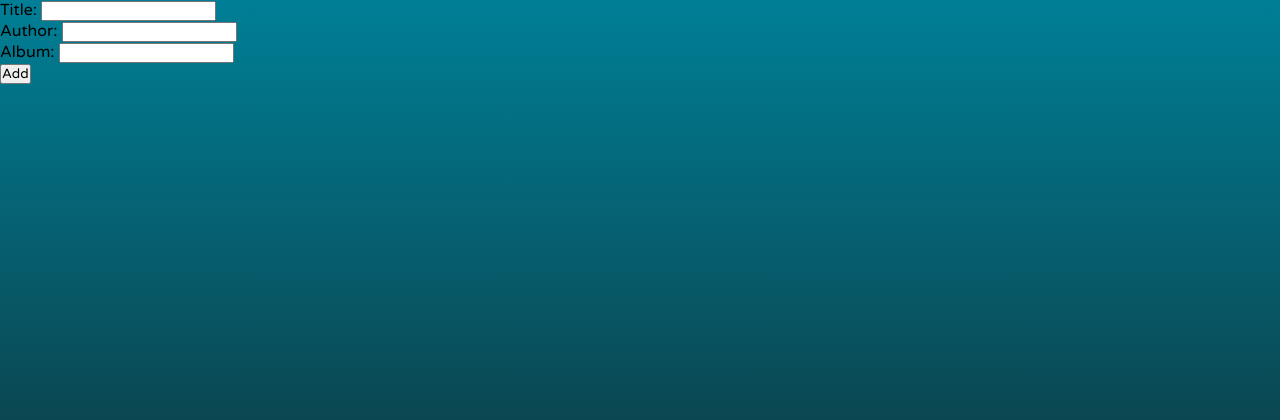
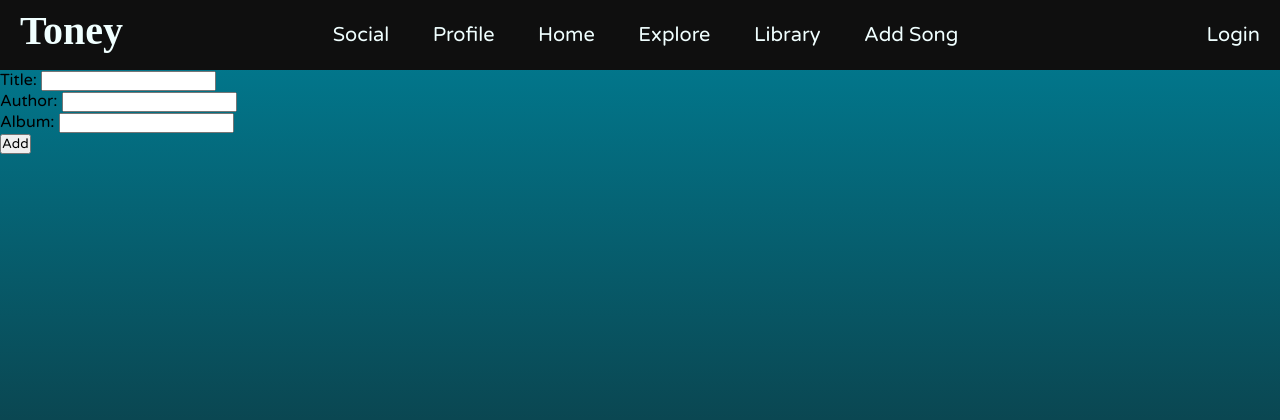
Before and after one commit to Flymajt/Web-project, a Flask app: page /add-song in a window 1280 px wide. Shown: the top 420 px of the page. Run offline with Flask 3, Linux system fonts and the light colour scheme; some web fonts are replaced.

Commit message:
Quick add song button

```diff
--- a/app/views/templates/Explore.html
+++ b/app/views/templates/Explore.html
@@ -16,6 +16,7 @@
         <a href="explore" class="btn">Explore</a>
         <a href="library" class="btn">Library</a>
         <a href="login" class="btne">Login</a>
+        <a href="add-song" class="btn">Add Song</a>
     </div>
 </body>
 </html>
--- a/app/views/templates/Library.html
+++ b/app/views/templates/Library.html
@@ -15,6 +15,7 @@
         <a href="/" class="btn">Home</a>
         <a href="explore" class="btn">Explore</a>
         <a href="library" class="btn">Library</a>
+        <a href="add-song" class="btn">Add Song</a>
         <a href="login" class="btne">Login</a>
     </div>
     <a href="easter-egg.html" class="Easter">Easter</a>
--- a/app/views/templates/Profile.html
+++ b/app/views/templates/Profile.html
@@ -15,6 +15,7 @@
         <a href="/" class="btn">Home</a>
         <a href="explore" class="btn">Explore</a>
         <a href="library" class="btn">Library</a>
+        <a href="add-song" class="btn">Add Song</a>
         <a href="login" class="btne">Login</a>
     </div>
 
--- a/app/views/templates/Social.html
+++ b/app/views/templates/Social.html
@@ -16,6 +16,7 @@
         <a href="/" class="btn">Home</a>
         <a href="explore" class="btn">Explore</a>
         <a href="library" class="btn">Library</a>
+        <a href="add-song" class="btn">Add Song</a>
         <a href="login" class="btne">Login</a>
     </div>
 
--- a/app/views/templates/add_music.html
+++ b/app/views/templates/add_music.html
@@ -7,6 +7,16 @@
     <link rel="stylesheet" href="static/style.css">
 </head>
 <body class="pozadi">
+    <div class="nav">
+        <h1><a href="/" class="title">Toney</a></h1>
+        <a href="social" class="btn">Social</a>
+        <a href="profile" class="profile-button">Profile</a>
+        <a href="/" class="btn">Home</a>
+        <a href="explore" class="btn">Explore</a>
+        <a href="library" class="btn">Library</a>
+        <a href="login" class="btne">Login</a>
+        <a href="add-song" class="btn">Add Song</a>
+    </div>
     <form action="{{ url_for('zpracuj_song') }}" method="POST">
         <label for="">Title:</label>
         <input type="text" name="title" required/><br/>
--- a/app/views/templates/index.html
+++ b/app/views/templates/index.html
@@ -12,9 +12,10 @@
         <h1><a href="" class="title">Toney</a></h1>
         <a href="social" class="btn">Social</a>
         <a href="profile" class="profile-button">Profile</a>
-        <a href="" class="btn">Home</a>
+        <a href="/" class="btn">Home</a>
         <a href="explore" class="btn">Explore</a>
         <a href="library" class="btn">Library</a>
+        <a href="add-song" class="btn">Add Song</a>
         <a href="login" class="btne">Login</a>
     </div>
 
```
